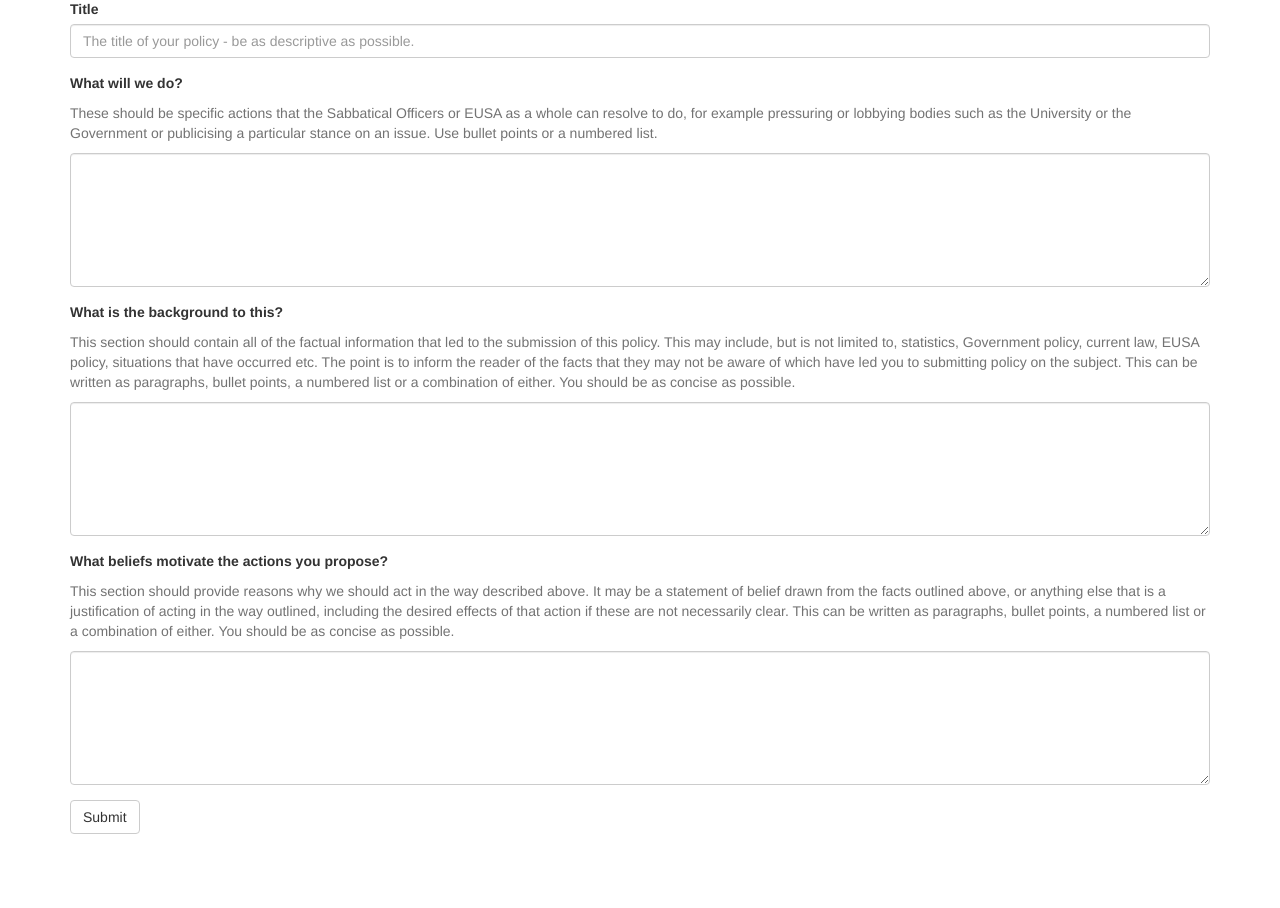
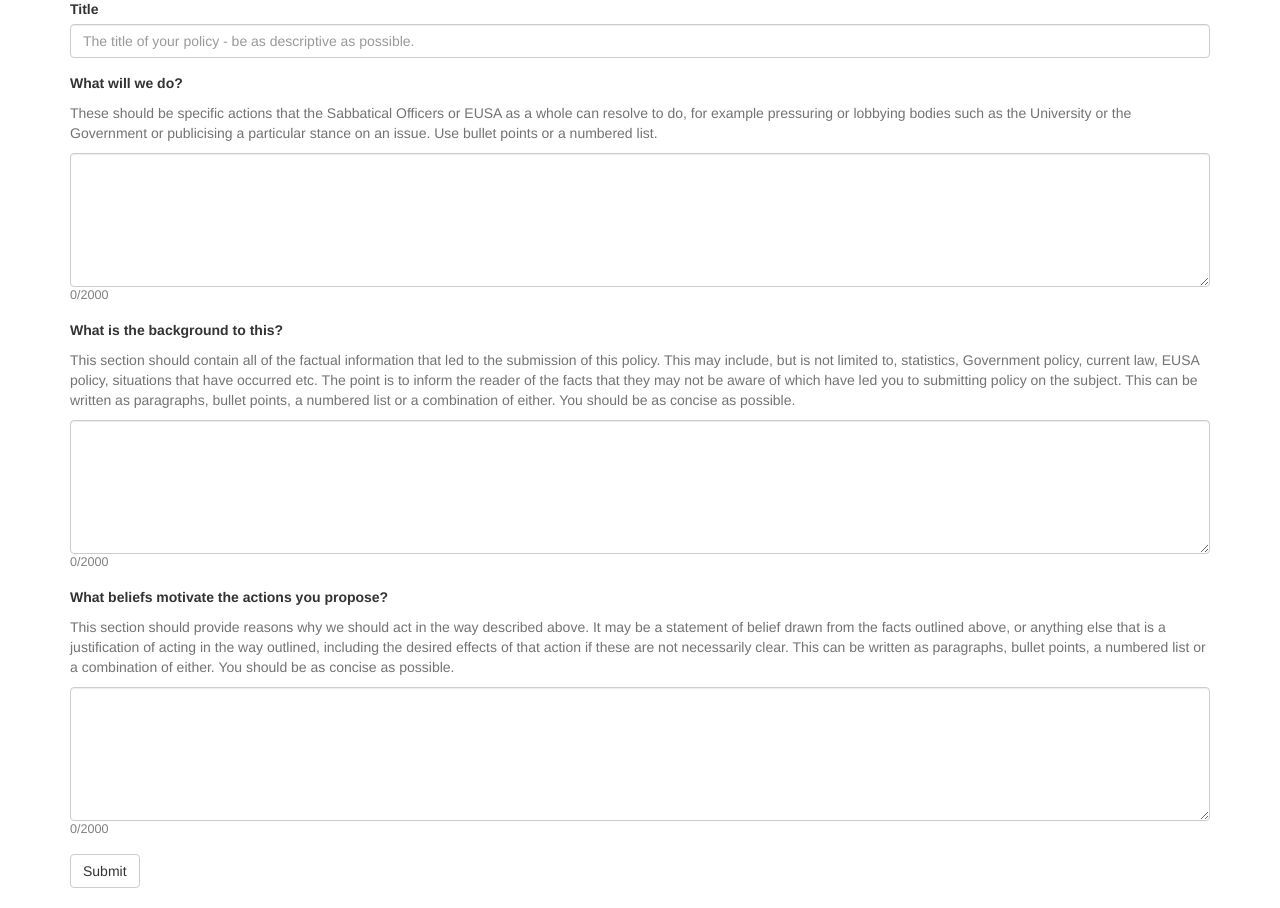
Before and after one commit to HughMcGrade/eusay, a Django app: template eusay/templates/submit.html in a window 1280 px wide. Shown: the part 88-996 px from the top of the page. Before the commit the page ends 922 px from the top, so only its background shows below. Run offline with Django 3.2, Linux system fonts and the light colour scheme; the template is opened without the code that fills it: values that come from a table or form of the project are taken from there, others are empty; parts of the project's set-up code (start-up, migrations or seed data) failed here and were passed over; some libraries are stand-ins or nearby versions.

Commit message:
added character counter to submit form

```diff
--- a/eusay/forms.py
+++ b/eusay/forms.py
@@ -12,15 +12,18 @@ class ProposalForm (forms.ModelForm):
     actionDescription = forms.CharField(widget=forms.Textarea(attrs={"class": "form-control",
                                                                      "rows": "6",
                                                                      "id": "actionDescription",
-                                                                     "maxlength": "2000"}))
+                                                                     "maxlength": "2000",
+                                                                     "onkeyup": "countChars(this, 1)"}))
     backgroundDescription = forms.CharField(widget=forms.Textarea(attrs={"class": "form-control",
                                                                          "rows": "6",
                                                                          "id": "backgroundDescription",
-                                                                         "maxlength": "2000"}))
+                                                                         "maxlength": "2000",
+                                                                         "onkeyup": "countChars(this, 2)"}))
     beliefsDescription = forms.CharField(widget=forms.Textarea(attrs={"class": "form-control",
                                                                       "rows": "6",
                                                                       "id": "beliefsDescription",
-                                                                      "maxlength": "2000"}))
+                                                                      "maxlength": "2000",
+                                                                      "onkeyup": "countChars(this, 3)"}))
 
     class Meta:
         model = Proposal
--- a/eusay/static/css/style.css
+++ b/eusay/static/css/style.css
@@ -193,3 +193,7 @@ hr {
 #editUserText:hover {
     cursor: pointer;
 }
+.charNum {
+    color: grey;
+    font-size: 0.9em;
+}
--- a/eusay/templates/submit.html
+++ b/eusay/templates/submit.html
@@ -19,6 +19,17 @@ $(document).ready(function() {
         });
     });
 });
+// count characters
+function countChars(val, divNum) {
+    var len = val.value.length;
+    var maxLen = 2000;
+    if (len >= maxLen) {
+        val.value = val.value.substring(0, maxLen);
+        $("#charNum" + divNum).text(len + "/" + maxLen);
+    } else {
+        $("#charNum" + divNum).text(len + "/" + maxLen);
+    }
+};
 </script>
 {% endblock %}
 
@@ -40,18 +51,21 @@ $(document).ready(function() {
     <label for="actionDescription">What will we do?</label>
     <p class="help-block">These should be specific actions that the Sabbatical Officers or EUSA as a whole can resolve to do, for example pressuring or lobbying bodies such as the University or the Government or publicising a particular stance on an issue. Use bullet points or a numbered list.</p>
     {{ form.actionDescription }}
+    <div id="charNum1" class="charNum">0/2000</div>
   </div>
 
   <div class="form-group">
     <label for="backgroundDescription">What is the background to this?</label>
     <p class="help-block">This section should contain all of the factual information that led to the submission of this policy. This may include, but is not limited to, statistics, Government policy, current law, EUSA policy, situations that have occurred etc. The point is to inform the reader of the facts that they may not be aware of which have led you to submitting policy on the subject. This can be written as paragraphs, bullet points, a numbered list or a combination of either. You should be as concise as possible.</p>
     {{ form.backgroundDescription }}
+    <div id="charNum2" class="charNum">0/2000</div>
   </div>
 
   <div class="form-group">
     <label for="beliefsDescription">What beliefs motivate the actions you propose?</label>
     <p class="help-block">This section should provide reasons why we should act in the way described above. It may be a statement of belief drawn from the facts outlined above, or anything else that is a justification of acting in the way outlined, including the desired effects of that action if these are not necessarily clear. This can be written as paragraphs, bullet points, a numbered list or a combination of either. You should be as concise as possible.</p>
     {{ form.beliefsDescription }}
+    <div id="charNum3" class="charNum">0/2000</div>
   </div>
 
   <button type="submit" class="btn btn-default">Submit</button>
```
